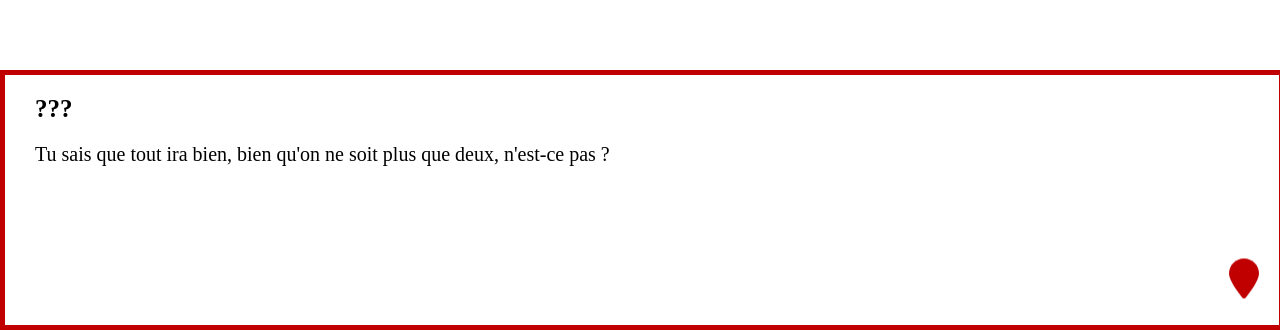
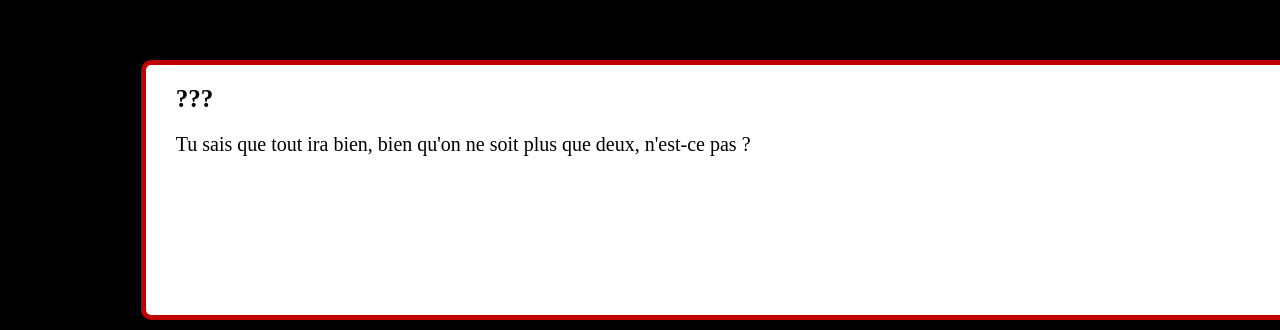
Before and after one commit to Myakii/Suzy, a React (Vite) app: page / in a window 1280 px wide. Shown: the part 470-800 px from the top of the page. Built offline with nearby package versions, Linux system fonts and the light colour scheme.

Commit message:
new text

```diff
--- a/src/Histoire/Chapitre1/ACT0.jsx
+++ b/src/Histoire/Chapitre1/ACT0.jsx
@@ -17,6 +17,7 @@ const ACT0 = () => {
     { nom: " ", texte: "Bip...bip...bip" },
     { nom: "???", texte: "Hmm...Il est déjà 7h...?" },
     { nom: "???", texte: "Arg..." },
+    { nom: "???", texte: "..." },
     { nom: "???", texte: "Je devrais me préparer et aller déjeuner." }
   ];
 
@@ -24,18 +25,32 @@ const ACT0 = () => {
   // Audios
   const [isPlaying, setIsPlaying] = useState(false);
   const [isBgmPlaying, setIsBgmPlaying] = useState(false);
+
+  const bgmVolume = 0.2;
   // IMGS
   const [isBgChambre, setIsBgChambre] = useState(false);
   const [isBgBack, setIsBgBack] = useState(false);
   // IMGS PROFILS
   const [isProfil, setIsProfil] = useState(false);
 
+  // Mode de jeu
+  const [isIconArmoire, setIsIconArmoire] = useState(false);
+  const [isIconPorteChambreSuzy, setIsIconPorteChambreSuzy] = useState(false);
+
   const handleClick = () => {
     if (currentIndex < dialogues.length - 1) {
       setCurrentIndex(currentIndex + 1);
+      if (currentIndex === 6) {
+        setIsProfil(false);
+        setIsIconArmoire(true);
+        setIsIconPorteChambreSuzy(true);
+        setDisplayText(false);
+      }
+
       if (currentIndex === 5) {
         setIsPlaying(false); // Arrêter le son du réveil
-        setIsBgBack(false)
+        setIsBgBack(false);
+        setIsBgmPlaying(true);
         setIsBgChambre(true); // Faire apparaitre le background de la chambre
         setIsProfil(true); // Faire apparaitre le profil
       }
@@ -43,22 +58,22 @@ const ACT0 = () => {
         setIsPlaying(true); // Démarrer le son du réveil
       }
       if (currentIndex === 0) {
+        setDisplayText(true);
         setIsBgBack(true); // Apparaitre bg noir
       }
     } else {
       setIsPlaying(false);
-      setIsBgChambre(false)
-      setIsProfil(false)
-      setIsBgBack(false)
+      setIsBgChambre(false);
+      setIsProfil(false);
+      setIsBgBack(false);
     }
   };
 
   useEffect(() => {
-    if (currentIndex === dialogues.length - 1) {
-      setIsPlaying(false);
-      setIsBgmPlaying(true);
+    if (currentIndex === 0) {
+      setIsBgBack(true); // Apparaitre bg noir au chargement de la page
     }
-  }, [currentIndex, dialogues]);
+  }, []); // Le tableau vide en seconde argument signifie que cet effet ne s'exécutera qu'une seule fois, au chargement initial de la page
 
   return (
     <div id="chapitre1">
@@ -66,12 +81,12 @@ const ACT0 = () => {
         {dialogues[currentIndex].texte}
       </Dialogue>
       {/* Audios */}
-      {isPlaying && ( // Ajout de la condition pour déclencher le son après le dialogue "Bip...bip...bip"
+      {isPlaying && (
         <audio src={Alarme} autoPlay loop />
       )}
       {isBgmPlaying && (
-        <audio src={Bgm_Chambre_Suzy} autoPlay loop />)}
-        {/* Backgrounds */}
+        <audio src={Bgm_Chambre_Suzy} autoPlay loop volume={bgmVolume} />)}
+      {/* Backgrounds */}
       {isBgChambre && (
         <div className="Bg_Chambre_Suzy"></div>
       )}
@@ -82,6 +97,25 @@ const ACT0 = () => {
       {isProfil && (
         <div className="Suzy_Pyjama_Neutre"></div>
       )}
+      {/* Mode de jeu */}
+      {isIconArmoire && (
+        <div className="Icon_Armoire">
+          <svg xmlns="http://www.w3.org/2000/svg" viewBox="0 0 384 512">
+            <path
+              fill="#c00000"
+              d="M384 192c0 87.4-117 243-168.3 307.2c-12.3 15.3-35.1 15.3-47.4 0C117 435 0 279.4 0 192C0 86 86 0 192 0S384 86 384 192z"
+            />
+          </svg></div>
+      )}
+      {isIconPorteChambreSuzy && (
+        <div className="Icon_Porte_Chambre_Suzy">
+          <svg xmlns="http://www.w3.org/2000/svg" viewBox="0 0 384 512">
+            <path
+              fill="#c00000"
+              d="M384 192c0 87.4-117 243-168.3 307.2c-12.3 15.3-35.1 15.3-47.4 0C117 435 0 279.4 0 192C0 86 86 0 192 0S384 86 384 192z"
+            />
+          </svg></div>
+      )}
     </div>
   );
 };
--- a/src/components/Dialogue.jsx
+++ b/src/components/Dialogue.jsx
@@ -1,9 +1,9 @@
-import React from "react";
+import React, { useEffect, useState } from "react";
 import '../css/Components/Dialogue.css'
 
 export default function Dialogue({ nom, onClick, children, className }) {
   return (
-    <div className={`Bottom-container ${className}`} onClick={onClick}>
+    <div className={`Bottom-container ${className}`}>
       <div className="CadreDialogue" onClick={onClick}>
         <h4 className="Nom">{nom}</h4>
         <p className="Dialogue">{children}</p>
--- a/src/css/0.Global/Effets.css
+++ b/src/css/0.Global/Effets.css
@@ -1,3 +1,4 @@
+/* Apparition */
 @-webkit-keyframes fadeInFromNone {
     0% {
         display: none;
@@ -65,3 +66,14 @@
         opacity: 1;
     }
 }
+
+/* Icône */
+
+@keyframes moveUpDown {
+    0%, 100% {
+      transform: translateY(-10%);
+    }
+    50% {
+      transform: translateY(10%);
+    }
+  }
--- a/src/css/Chapitre1css/ACT0.css
+++ b/src/css/Chapitre1css/ACT0.css
@@ -9,13 +9,13 @@
 
 
 #chapitre1 .Bg_Chambre_Suzy {
-    background-image: url('src/Assets/Fonds/bg_chambre_suzy.jpg');
+    background-image: url('src/Assets/Fonds/bg_chambre_suzy_matin.jpg');
     height: 100%;
 
-    -webkit-animation: fadeInFromNone 1.5s ease-out;
-    -moz-animation: fadeInFromNone 1.5s ease-out;
-    -o-animation: fadeInFromNone 1.5s ease-out;
-    animation: fadeInFromNone 1.5s ease-out;
+    -webkit-animation: fadeInFromNone 3s ease-out;
+    -moz-animation: fadeInFromNone 3s ease-out;
+    -o-animation: fadeInFromNone 3s ease-out;
+    animation: fadeInFromNone 3s ease-out;
 }
 
 
@@ -23,18 +23,31 @@
     background-image: url('../../Assets/Profils/Suzy/Pyjama_Neutre.png');
     width: 615px;
     height: 600px;
-    background-size: contain; /* Ajuste la taille de l'image pour qu'elle tienne entièrement dans l'élément */
-    background-position: center; /* Centre l'image horizontalement et verticalement */
-    background-repeat: no-repeat; /* Empêche la répétition de l'image si elle est plus petite que l'élément */
+    background-size: contain;
+    /* Ajuste la taille de l'image pour qu'elle tienne entièrement dans l'élément */
+    background-position: center;
+    /* Centre l'image horizontalement et verticalement */
+    background-repeat: no-repeat;
+    /* Empêche la répétition de l'image si elle est plus petite que l'élément */
     position: fixed;
-    bottom: 200px;
-    right: 0px;
-    margin: 0 50px 50px 90px;
+    bottom: 250px;
+    right: 160px;
     z-index: 0;
 
-    -webkit-animation: fadeInFromNone 2 ease-out;
-    -moz-animation: fadeInFromNone 2s ease-out;
-    -o-animation: fadeInFromNone 2s ease-out;
-    animation: fadeInFromNone 2s ease-out;
+    -webkit-animation: fadeInFromNone 4s ease-out;
+    -moz-animation: fadeInFromNone 4s ease-out;
+    -o-animation: fadeInFromNone 4s ease-out;
+    animation: fadeInFromNone 4s ease-out;
 
-  }
+}
+
+#chapitre1 .Icon_Armoire, .Icon_Porte_Chambre_Suzy {
+    background-color: transparent;
+}
+#chapitre1 .Icon_Armoire svg, #chapitre1 .Icon_Porte_Chambre_Suzy svg  {
+    height: 40px;
+    animation: moveUpDown 0.8s ease-in-out infinite;
+    width: 40px;
+    margin: auto;
+
+}
--- a/src/css/Components/Dialogue.css
+++ b/src/css/Components/Dialogue.css
@@ -1,12 +1,14 @@
 .Bottom-container .CadreDialogue {
     height: 250px;
-    width: 99.5%;
-    border: 1px solid white;
+    width: 1500px;
     position: fixed;
     bottom: 0px;
-    background-color: white;
+    background-color: #FFF;
     border: 5px solid var(--dialogue_border);
+    border-radius: 10px;
     z-index: 1;
+    margin-left: 11%;
+    margin-bottom: 10px;
 }
 
 .Bottom-container .Nom {
@@ -32,12 +34,3 @@
     height: 40px;
     animation: moveUpDown 0.8s ease-in-out infinite;
 }
-
-@keyframes moveUpDown {
-    0%, 100% {
-      transform: translateY(-10%);
-    }
-    50% {
-      transform: translateY(10%);
-    }
-  }
```
Also changed, not shown: src/assets/Fonds/bg_chambre_suzy.jpg (deleted), 1 other file (tests, documents, lock files or other folders).
